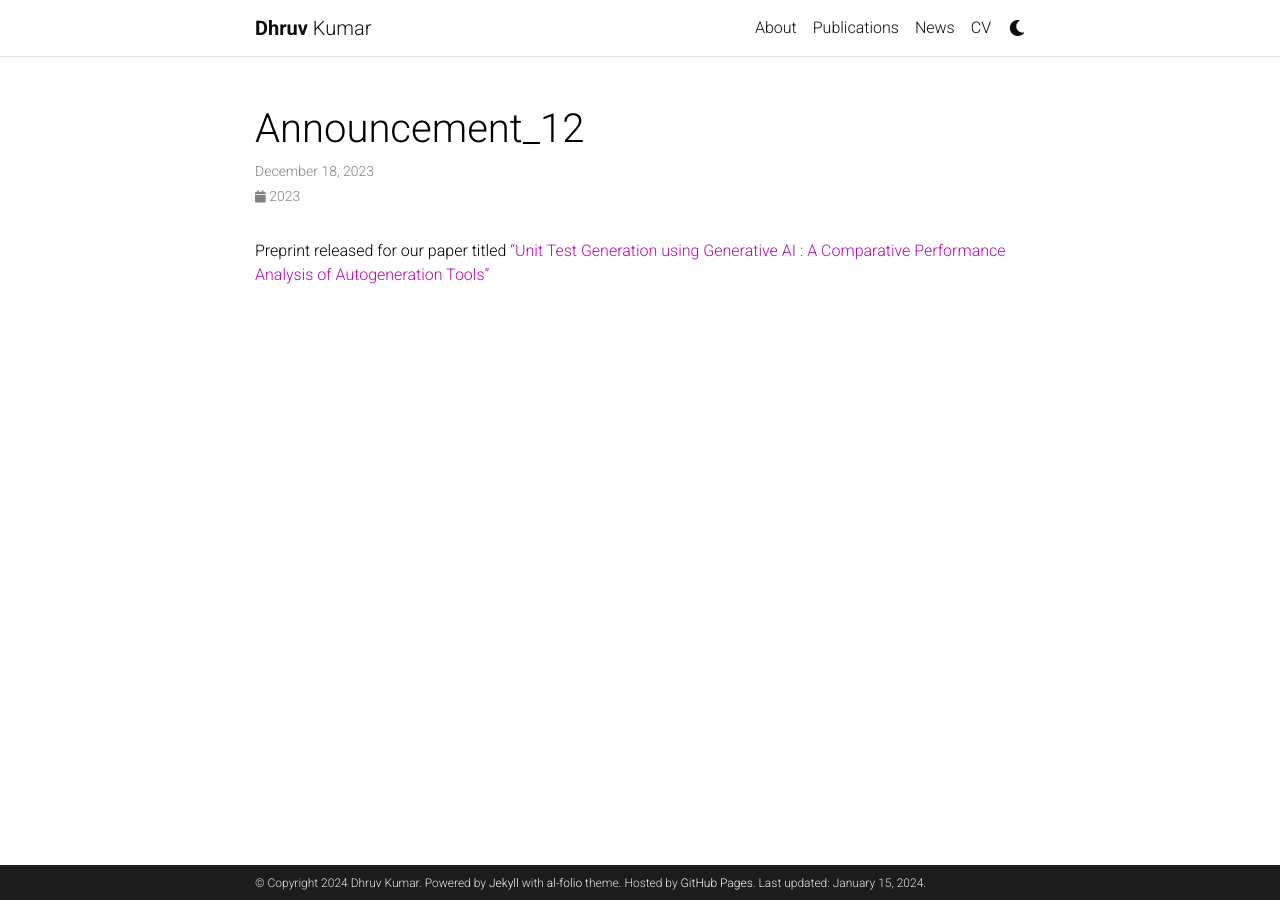
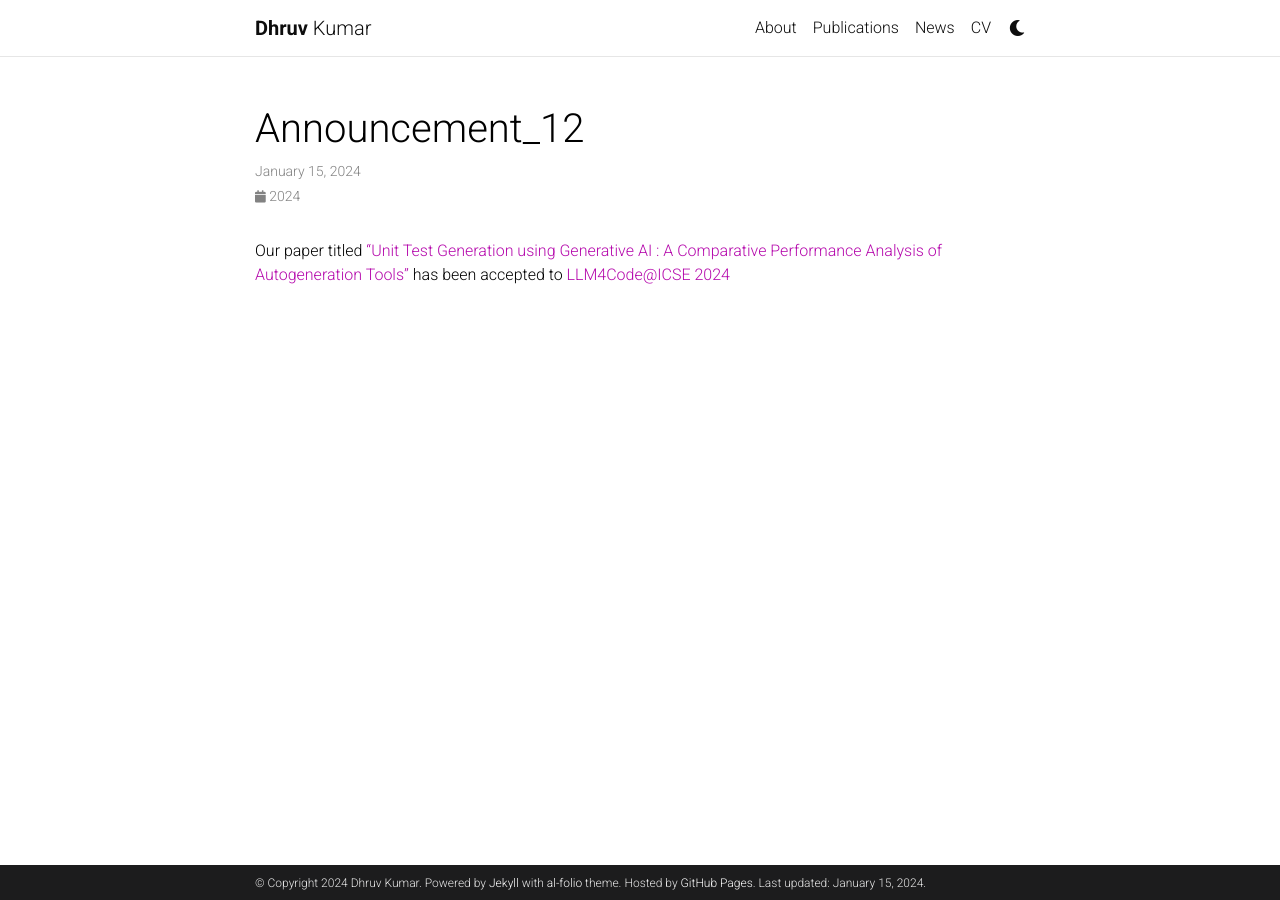
Before and after one commit to kudhru/kudhru.github.io, a Jekyll site: the page built from _news/announcement_12.md, in a window 1280 px wide. Built offline with Jekyll 4.4.1, drawn with Linux system fonts in a browser that asks for light colours; comment, search, counter and statistics services are not loaded; a style sheet for code colours, icons or effects is not loaded.

Commit message:
update paper acceptance news

```diff
--- a/_news/announcement_12.md
+++ b/_news/announcement_12.md
@@ -1,7 +1,7 @@
 ---
 layout: post
-date: 2023-12-18 12:00:00-0400
+date: 2024-01-15 12:00:00-0400
 inline: true
 ---
 
-Preprint released for our paper titled <a href="https://arxiv.org/abs/2312.10622">"Unit Test Generation using Generative AI : A Comparative Performance Analysis of Autogeneration Tools"</a>
+Our paper titled <a href="https://arxiv.org/abs/2312.10622">"Unit Test Generation using Generative AI : A Comparative Performance Analysis of Autogeneration Tools"</a> has been accepted to <a href="https://llm4code.github.io/">LLM4Code@ICSE 2024</a>
```
